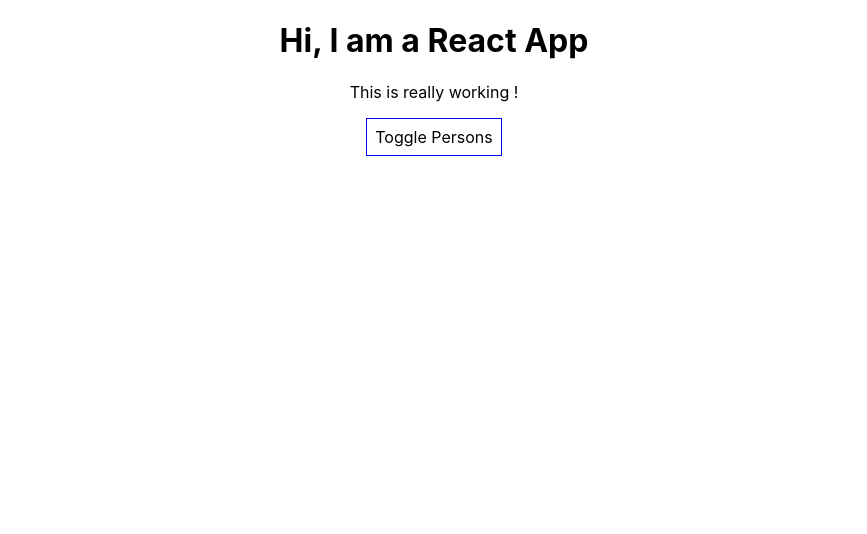
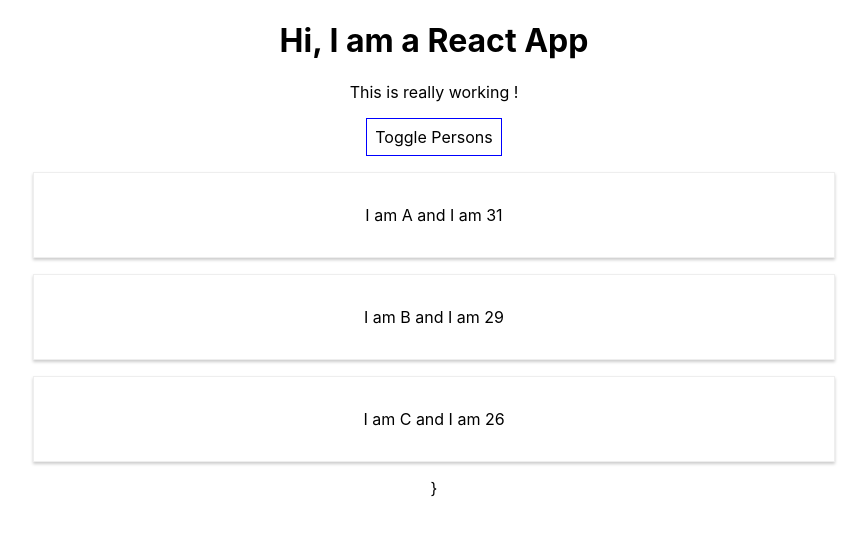
Before and after one commit to cheena-27/create, a React (Create React App) app: page / in a window 1280 px wide. Both pictures are taken after a click on the button "Toggle Persons". Shown: the top 534 px of the page, without its empty margins (206-1073 px from the left). Built offline with nearby package versions, Linux system fonts and the light colour scheme.

Commit message:
removed delete

```diff
--- a/src/App.js
+++ b/src/App.js
@@ -15,10 +15,17 @@
    ShowPersons: false
   }
 
-  deletePersonHandler = (personIndex) => {
-   const persons = this.state.persons;
-   persons.splice(personIndex, 1);
-   this.setState({persons: persons})
+  switchNameHandler = () => {
+
+    //console.log('clicked');
+    this.setState({
+       persons:[
+     {name:'A_B', age:31},
+     {name:'B', age:29},
+     {name:'C', age:25}
+  ]
+
+    } )
   }
 
   togglePersonHandler = () => {
@@ -40,12 +47,11 @@
    if(this.state.ShowPersons === true) {
     persons = (
          <div>
-          {this.state.persons.map((person, index) => {
-            return
-            <Person
-             click={() => this.deletePersonHandler(index)}
-            name={person.name} age={person.age}/>
+          {this.state.persons.map(person => {
+            return <Person name={person.name} age={person.age}/>
           })}
+
+    }
     </div>
     );
    }
```
